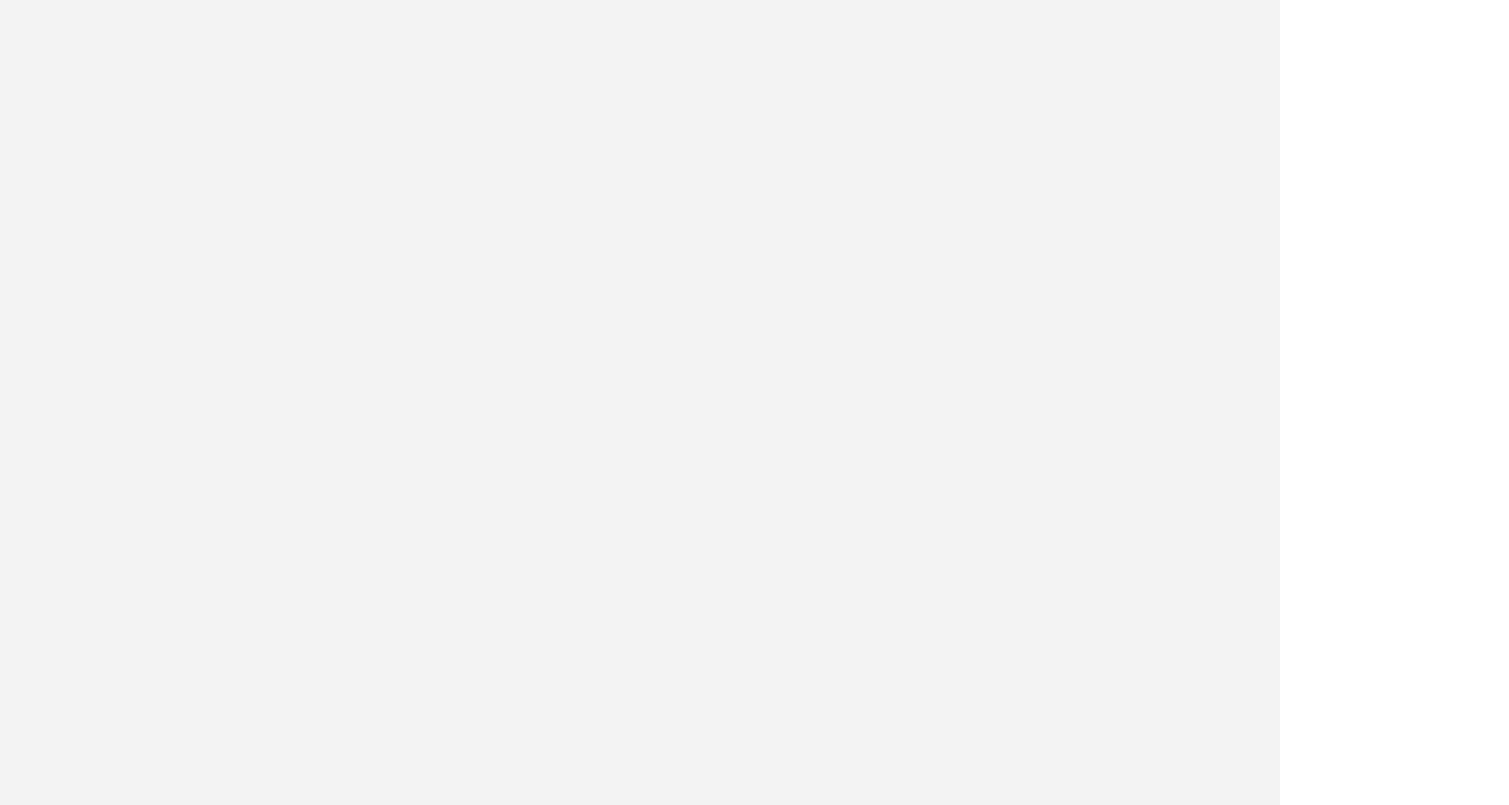
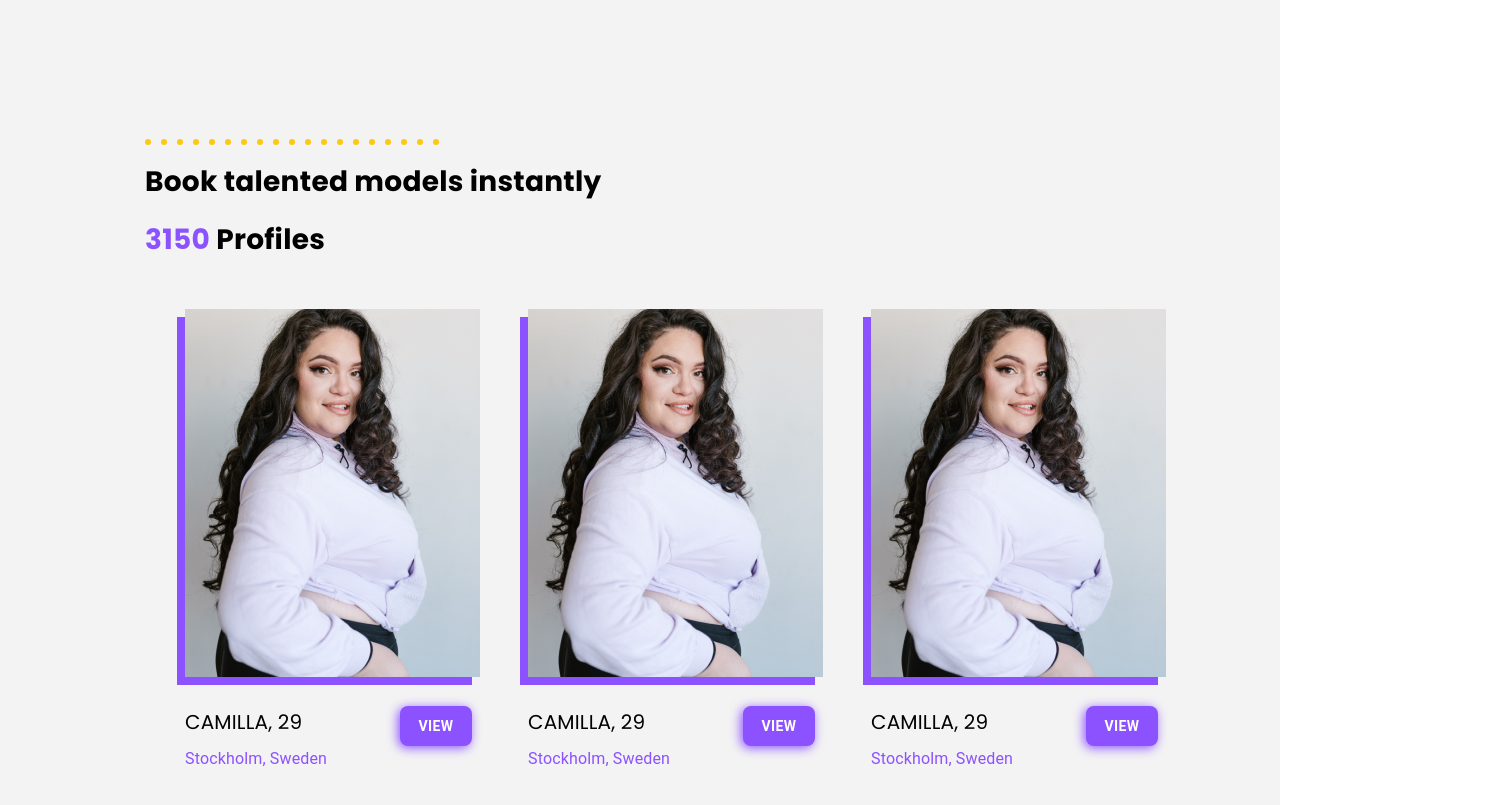
Before and after one commit to BioDieAMan/iconicli_test, a React (Create React App) app: page / in a window 1280 px wide. Shown: the part 1400-2205 px from the top of the page, 1509 px wide, since content can reach past the window. Built offline with nearby package versions, Linux system fonts and the light colour scheme.

Commit message:
book talented model completed

```diff
--- a/src/Pages/Landingpage.js
+++ b/src/Pages/Landingpage.js
@@ -3,6 +3,7 @@ import Navbar from "../components/Navbar";
 import CreateAccount from "../components/CreateAccount";
 import WhatisIconicli from "../components/WhatisIconicli";
 import YellowDots from "../components/YellowDots";
+import BookInstantly from "../components/BookInstantly"
 import { Box, Typography, Button } from "@mui/material";
 import { StyledEngineProvider } from "@mui/material/styles";
 
@@ -18,7 +19,8 @@ const Landingpage = () => {
                 <CreateAccount />
                 <YellowDots props={{ left: "145px", top: "765px" }} />
                 <Typography className="whatisiconicli">What is ICONICLI?</Typography>
-                <WhatisIconicli props={{left: "177px", top: "941px" }}/>
+                <WhatisIconicli props={{ left: "177px", top: "941px" }} />
+                <BookInstantly/>
             </StickyContainer>
         </StyledEngineProvider>
     );
--- /dev/null
+++ b/src/components/BookInstantly.js
@@ -0,0 +1,28 @@
+import React from "react";
+
+import { Box, Typography, Button } from "@mui/material";
+
+import YellowDots from "./YellowDots";
+import ModelInfo from "./ModelInfo";
+
+import "../utils/css/bookinstantly.css"
+
+
+const BookInstantly = () => {
+    return (
+        <>
+            <Box className="bkins-box">
+                <YellowDots props={{}} />
+                <Typography className="bkins-botalen">Book talented models instantly</Typography>
+                <Typography className="bkins-num">3150 <span style={{color:"black"}}>Profiles</span></Typography>
+            </Box>
+            <Box className="bkins-content">
+                <ModelInfo props={{left:"0px"}}/>
+                <ModelInfo props={{left:"343px"}}/>
+                <ModelInfo props={{left:"686px"}}/>
+            </Box>
+        </>
+    )
+}
+
+export default BookInstantly
--- /dev/null
+++ b/src/components/ModelInfo.js
@@ -0,0 +1,25 @@
+import React from "react";
+
+import { Box, Typography, Button } from "@mui/material";
+
+import pexelsrodnaeproductions from "../utils/images/pexels-rodnae-productions-7239878.png"
+
+import "../utils/css/bookinstantly.css"
+
+const ModelInfo = ({props}) => {
+    return (
+        <>
+            <Box className="bkins-modelinfo-box" sx={props}>
+                <Box className="bkins-modelinfo-rect"></Box>
+                <img src={pexelsrodnaeproductions} className="bkins-img"></img>
+                <Typography className="bkins-modelinfo-name">CAMILLA, 29</Typography>
+                <Typography className="bkins-modelinfo-address">Stockholm, Sweden</Typography>
+                <Box className="bkins-button-box">
+                    <Button className="bkins-button">VIEW</Button>
+                </Box>
+            </Box>
+        </>
+    )
+}
+
+export default ModelInfo
--- /dev/null
+++ b/src/utils/css/bookinstantly.css
@@ -0,0 +1,161 @@
+.bkins-box {
+    display: flex;
+    flex-direction: column;
+    align-items: flex-start;
+    padding: 0px;
+
+    position: absolute;
+    width: 449px;
+    height: 122px;
+    left: 145px;
+    top: 1539px;
+}
+
+.bkins-botalen {
+    position: absolute;
+    width: 500px;
+    height: 42px;
+    left: 0px;
+    top: 22px;
+    text-align: left;
+
+    font-family: "Poppins";
+    font-style: normal;
+    font-weight: 700;
+    font-size: 28px;
+    line-height: 42px;
+    /* identical to box height */
+
+    color: #000000;
+
+    flex: none;
+    order: 1;
+    flex-grow: 0;
+    margin: 0px 0px;
+}
+
+.bkins-num {
+    position: absolute;
+    width: 240px;
+    height: 42px;
+    left: 0px;
+    top: 80px;
+
+    text-align: left;
+    font-family: "Poppins";
+    font-style: normal;
+    font-weight: 700;
+    font-size: 28px;
+    line-height: 42px;
+    /* identical to box height */
+
+    color: #8c52ff;
+
+    flex: none;
+    order: 2;
+    flex-grow: 0;
+    margin: 0px 0px;
+}
+
+.bkins-content {
+    position: absolute;
+    width: 1332px;
+    height: 459px;
+    left: 177px;
+    top: 1709px;
+}
+
+.bkins-modelinfo-box {
+    position: absolute;
+    width: auto;
+    height: 459px;
+    top: 0px;
+}
+
+.bkins-modelinfo-rect {
+    position: absolute;
+    width: 295px;
+    height: 368px;
+    left: 0px;
+    top: 8px;
+    background: #8c52ff;
+}
+
+.bkins-img {
+    position: absolute;
+    width: 295px;
+    height: 368px;
+    left: 8px;
+    top: 0px;
+}
+.bkins-modelinfo-name {
+    position: absolute;
+    width: 150px;
+    height: 30px;
+    left: 8px;
+    top: 398px;
+    text-align: left;
+
+    font-family: "Poppins";
+    font-style: normal;
+    font-weight: 400;
+    font-size: 20px;
+    line-height: 30px;
+
+    color: #000000;
+}
+.bkins-modelinfo-address {
+    position: absolute;
+    width: 190px;
+    height: 19px;
+    left: 8px;
+    bottom: 0px;
+    text-align: left;
+
+    font-family: "Roboto";
+    font-style: normal;
+    font-weight: 400;
+    font-size: 16px;
+    line-height: 19px;
+
+    color: #8c52ff;
+}
+.bkins-button-box {
+    display: flex;
+    flex-direction: row;
+    justify-content: center;
+    align-items: center;
+
+    position: absolute;
+    width: 72px;
+    height: 40px;
+    left: 223px;
+    top: 397px;
+
+    background: #8c52ff;
+    box-shadow: -2px 2px 11px #8c52ff;
+    border-radius: 8px;
+}
+
+.bkins-button {
+    position: static;
+    width: 34px;
+    height: 16px;
+    left: 19px;
+    top: 12px;
+
+    font-family: "Roboto";
+    font-style: normal;
+    font-weight: 700;
+    font-size: 14px;
+    line-height: 16px;
+
+    color: #ffffff;
+
+    /* Inside auto layout */
+
+    flex: none;
+    order: 0;
+    flex-grow: 0;
+    /* margin: 0px 10px; */
+}
```
Also changed, not shown: src/utils/images/pexels-rodnae-productions-7239878.png (added).
